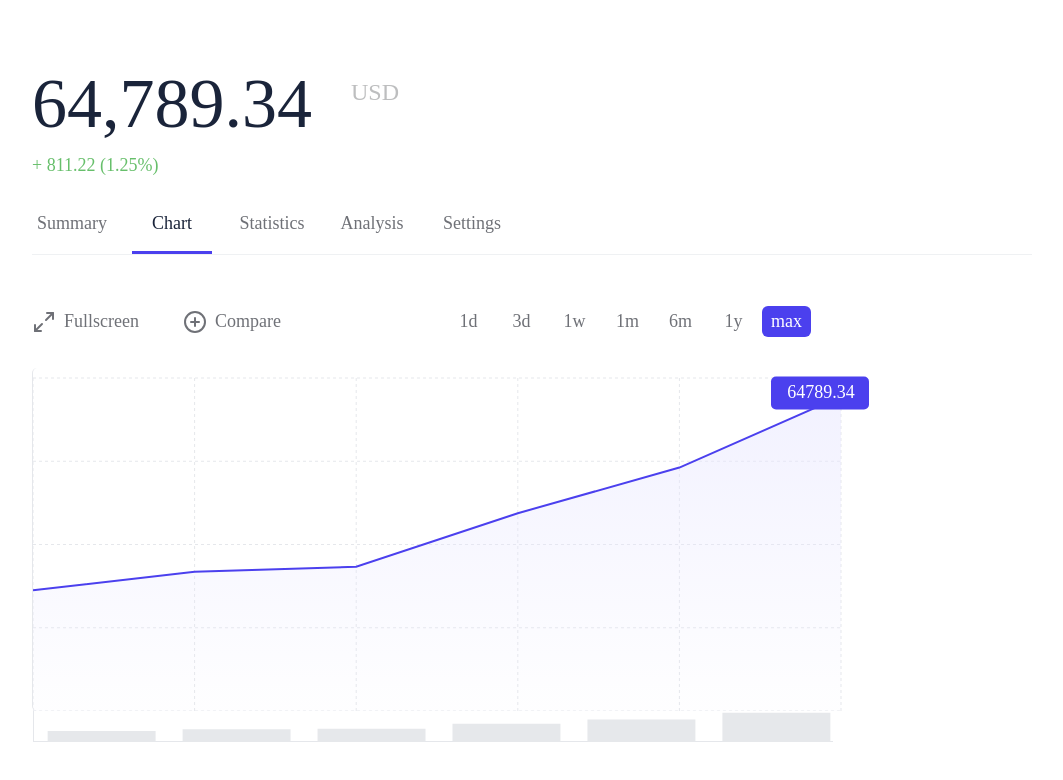
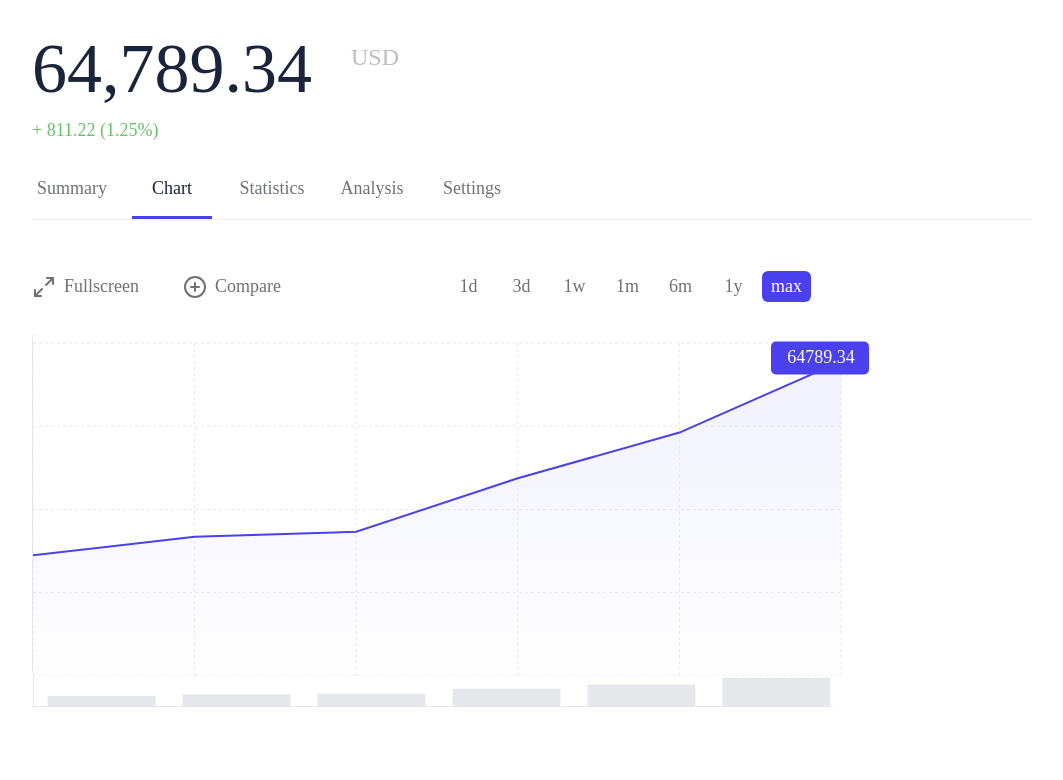
Before and after one commit to KrishnaOnline/c-assignment, a React (Vite) app: page / in a window 1280 px wide. Shown: the top 780 px of the page, without its empty margins (168-1231 px from the left). Built offline with nearby package versions, Linux system fonts and the light colour scheme.

Commit message:
padding-top adjust

```diff
--- a/src/App.jsx
+++ b/src/App.jsx
@@ -42,7 +42,7 @@ function App() {
     };
 
 	return (
-		<div className="mx-auto pt-[60px] pl-[60px] w-[1000px] h-[789px] top-[2px] left-[6px]">
+		<div className="mx-auto pt-[25px] pl-[60px] w-[1000px] h-[789px] top-[2px] left-[6px]">
 			<div className="amount-area w-[326px] h-[122px]">
 				<div className="flex gap-10">
 					<p className="amount w-[269px] h-[89px]">{formatCurrency(chartData[chartData.length-1].value)}</p>
```
